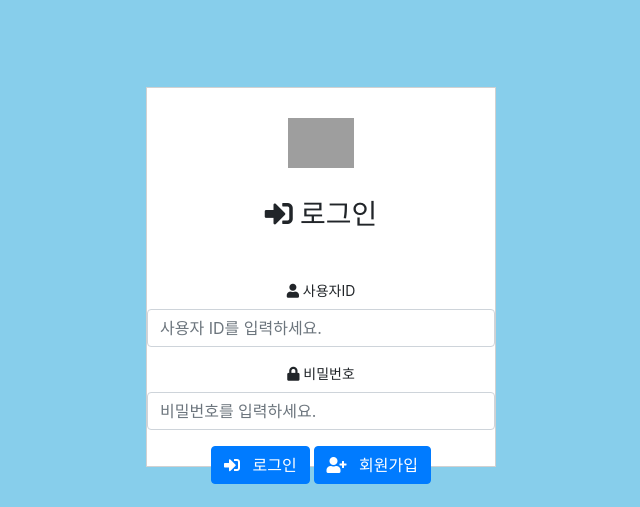
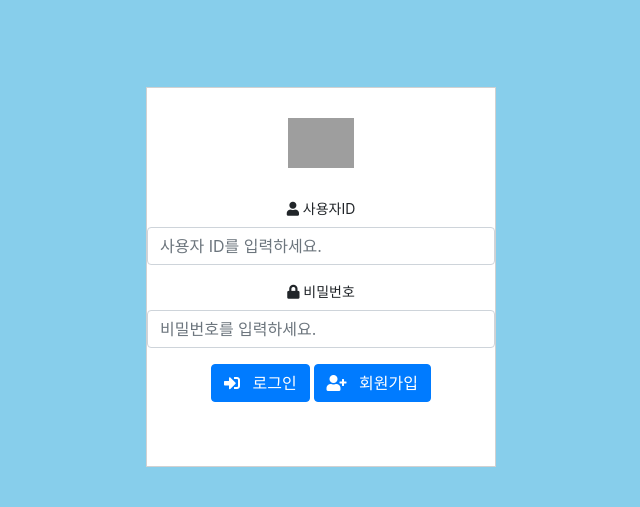
Before and after one commit to wjsehdlf77/Web-Project, a Django app: page /common/login/ in a window 1280 px wide. Shown: the part 155-662 px from the top of the page, without its empty margins (319-959 px from the left). Run offline with Django 4.2, Linux system fonts and the light colour scheme; grey boxes are pictures that could not be loaded.

Commit message:
로그인 틀 제작

```diff
--- a/templates/common/login.html
+++ b/templates/common/login.html
@@ -3,13 +3,11 @@
 
 <div style="font-size: 14px;text-align: center;width: 100%;min-height: 100vh;display: flex; flex-direction: row; align-items: center; justify-content: center">
     <div class="mb-3" style="background-color: white; width: 350px; height: 380px; border: 1px solid rgba(0, 0, 0, 0.18);">
-    <div style="display: flex;align-items: center;justify-content: center">
+    <div style="display: flex;align-items: center; justify-content: center">
         <img style="height: 50px; object-fit: contain; margin: 30px 0"
              src="https://www.instagram.com/static/images/web/mobile_nav_type_logo-2x.png/1b47f9d0e595.png">
     </div>
 
-
-  <h3 class="mb-5"><i class="fas fa-sign-in-alt"></i> 로그인</h3>
   <form method="post" class="post-form" action="{% url 'common:login' %}">
     {% csrf_token %}
 
```
